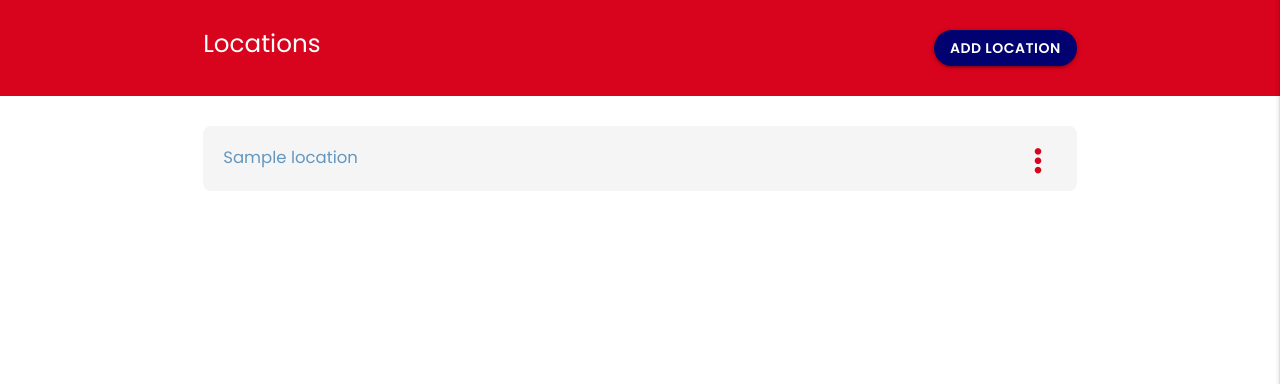
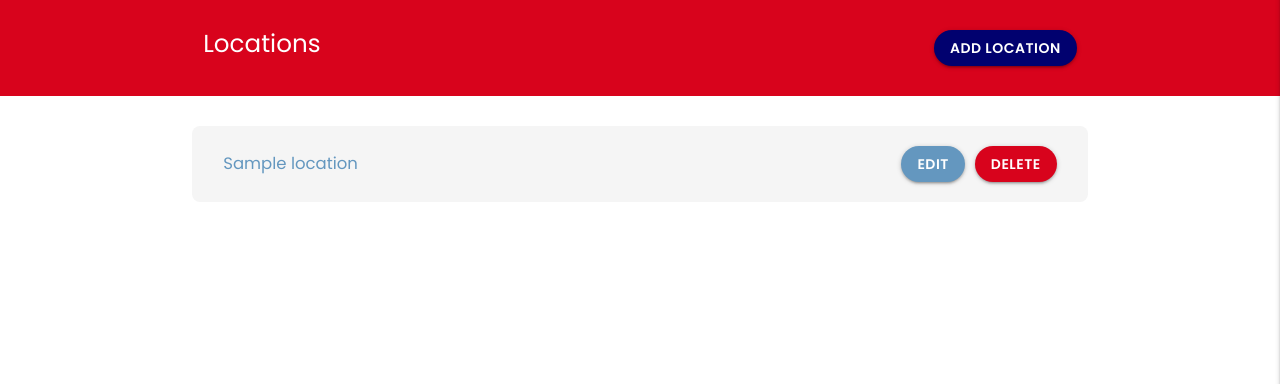
Before and after one commit to DaveWhiteh/SI-Test, a Flask app: page /get_locations in a window 1280 px wide. Shown: the part 64-448 px from the top of the page. Run offline with Flask 3, Linux system fonts and the light colour scheme; a database or web service that is not in the repository returns one stand-in record (values such as "Sample title"); some libraries are stand-ins or nearby versions.

Commit message:
Add functionality for deleting a location

```diff
--- a/app.py
+++ b/app.py
@@ -144,15 +144,29 @@ def edit_location(location_id):
     return render_template("edit_location.html", location=location)
 
 
-@app.route("/delete_location_prompt/<location_name>")
-def delete_location_prompt(location_name):
-    return render_template("delete_location.html", location_name=location_name)
+@app.route("/delete_location/<location_id>")
+def delete_location(location_id):
+    if "user" not in session:
+        flash ("You must be logged in")
+        return redirect("login")
+
+    location = mongo.db.locations.find_one({"_id": ObjectId(location_id)})
+    if not location:
+        flash("Location not found")
+        return redirect(url_for("get_locations"))
+
+    return render_template("delete_location.html", location=location)
 
 
-@app.route("/delete_location/<location_id>", methods=["GET", "POST"])
-def delete_location(location_id):
-    mongo.db.locations.delete_one({"_id": ObjectId(location_id)})
-    return redirect(url_for("get_locations"))
+@app.route("/delete_location_confirm/<location_id>", methods=["GET", "POST"])
+def delete_location_confirm(location_id):
+    if request.method == "POST":
+        mongo.db.locations.delete_one({"_id": ObjectId(location_id)})
+        flash("Location Successfully Deleted")
+        return redirect(url_for("get_locations"))
+    else:
+        flash("Invalid request")
+        return redirect(url_for("get_locations"))
 
 
 def get_user_id():
--- a/static/css/style.css
+++ b/static/css/style.css
@@ -97,6 +97,18 @@ main {
 
 .btn--cancel {
     background-color: #D8031C;
+}
+
+.btn--edit {
+    background-color: #6497BF;
+}
+
+.btn--cta {
+    margin-left: 10px;
+}
+
+.valign-wrapper {
+    flex-wrap: wrap;
 }
 
 /* --------------------------------------------------------------------------------------- Icons */
--- a/templates/delete_location.html
+++ b/templates/delete_location.html
@@ -13,17 +13,17 @@
 
 <div class="container container-wrapper">
     <div class="row no-margin-bottom">
-        <form class="col s12 m8 offset-m2" method="POST" action="{{ url_for('edit_location', location_id=location._id) }}">
+        <form class="col s12 m8 offset-m2" method="POST" action="{{ url_for('delete_location_confirm', location_id=location._id) }}">
             <div class="card-panel">
                 <!-- location_name -->
                 <div class="row no-margin-bottom">
                     <div class="input-field col s12">
-                        <p class="text-light-blue text-medium">Are you sure you want to delete the location "{{ location_name }}"?</p>
+                        <p class="text-light-blue text-medium">Are you sure you want to delete the location {{ location_name }}?</p>
                     </div>
                 </div>
                 <!-- cancel / submit -->
                 <div class="row center-align">
-                    <a href="{{ url_for('delete_location', location_id=location._id) }}" class="btn btn--cancel">
+                    <a href="{{ url_for('get_locations') }}" class="btn btn--cancel">
                         Cancel
                     </a>
                     <button type="submit" class="btn">
--- a/templates/locations.html
+++ b/templates/locations.html
@@ -15,25 +15,18 @@
 </div>
 
 <div class="container container-wrapper">
-    <div class="row">
-        <div class="col s12">
-            <ul class="no-margin-top">
-                {% for location in locations %}
-                <li class="locations">
-                    <a href="">{{ location.location_name }}</a>
-                    <!-- Dropdown Trigger -->
-                    <a class='dropdown-trigger right' href='#' data-target='dropdown-actions'><i class="fas fa-ellipsis-vertical"></i></a>
-
-                    <!-- Dropdown Structure -->
-                    <ul id='dropdown-actions' class='dropdown-content'>
-                        <li><a href="{{ url_for('edit_location', location_id=location._id) }}">edit</a></li>
-                        <li><a href="{{ url_for('delete_location', location_id=location._id) }}">delete</a></li>
-                    </ul>
-                </li>
-                {% endfor %}
-            </ul>
+    {% for location in locations %}
+    <div class="row locations valign-wrapper">
+        <div class="col s3">
+                <a href="">{{ location.location_name }}</a>
+        </div>
+        <div class="col s9">
+                <a href="{{ url_for('delete_location', location_id=location._id) }}"
+                    class="btn btn--cta btn--cancel right">Delete</a>
+                <a href="{{ url_for('edit_location', location_id=location._id) }}" class="btn btn--edit right">Edit</a>
         </div>
     </div>
+    {% endfor %}
 </div>
 
 {% endblock %}
```
